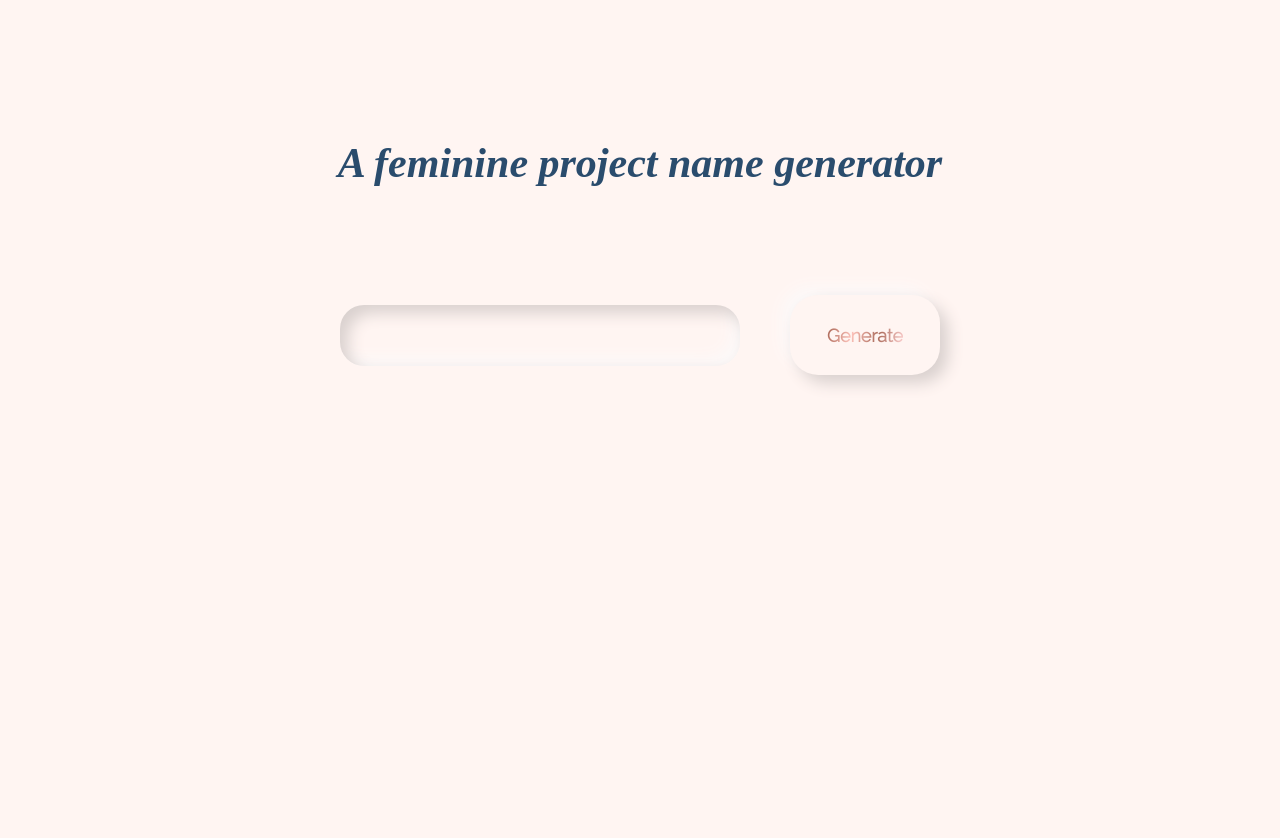
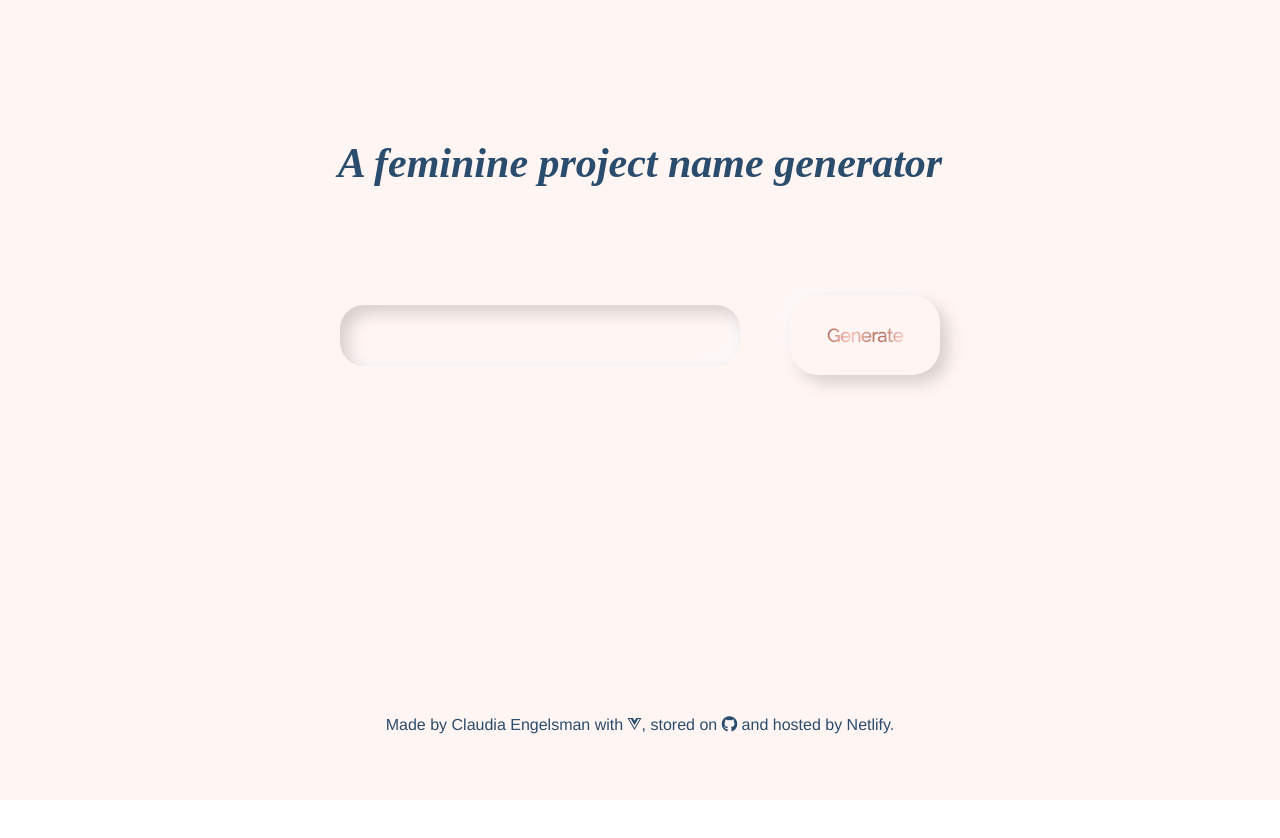
Before and after one commit to Claudia413/Feminine-project-name-generator, a Vue app: page / in a window 1280 px wide. Shown: the top 838 px of the page. After the commit the page ends 800 px from the top, so only its background shows below. Built offline with nearby package versions, Linux system fonts and the light colour scheme; a web font is replaced by a local one.

Commit message:
Add footer with links to where it's build, by who and where it's hosted

```diff
--- a/public/index.html
+++ b/public/index.html
@@ -10,6 +10,8 @@
     <link
       href="https://fonts.googleapis.com/css2?family=Playfair+Display:ital,wght@1,400;1,600&family=Raleway:wght@300&display=swap"
       rel="stylesheet">
+      <!-- Font Awesome -->
+      <script src="https://kit.fontawesome.com/c6f81622ea.js" crossorigin="anonymous"></script>
   </head>
   <body style="margin: 0;">
     <noscript>
--- a/src/App.vue
+++ b/src/App.vue
@@ -1,16 +1,19 @@
 <template>
   <div id="app">
     <Generator />
+    <Footer />
   </div>
 </template>
 
 <script>
 import Generator from './components/Generator.vue';
+import Footer from './components/Footer.vue'
 
 export default {
   name: 'App',
   components: {
     Generator,
+    Footer,
   },
 };
 </script>
@@ -25,6 +28,10 @@ export default {
   margin-top: 0;
   background: #fff5f2;
   height: 100vh;
-  padding: 100px;
+  padding: 100px 100px 50px;
+  display: flex;
+  flex-direction: column;
+  justify-content: space-between;
+  box-sizing: border-box;
 }
 </style>
--- /dev/null
+++ b/src/components/Footer.vue
@@ -0,0 +1,24 @@
+<template>
+    <footer>
+        <p>Made by <a href="https://www.claudiaengelsman.com/" target="_blank" rel="noopener" >Claudia Engelsman</a> with <a href="https://vuejs.org/" target="_blank" rel="noopener"><i class="fab fa-vuejs"></i></a>, stored on <a href="https://github.com/Claudia413/Feminine-project-name-generator" target="_blank" rel="noopener"><i class="fab fa-github"></i></a> and hosted by <a href="https://www.netlify.com/" target="_blank" rel="noopener">Netlify</a>.</p>
+    </footer>
+</template>
+
+<script>
+
+export default {
+  name: 'Footer',
+};
+</script>
+
+<!-- Add "scoped" attribute to limit CSS to this component only -->
+<style scoped lang="scss">
+  a {
+       color: #2a4c6d;
+       text-decoration: none;
+       transition: 0.3s color ease-out;
+       &:hover {
+           color: #5499dd;
+       }
+  }
+</style>
```
